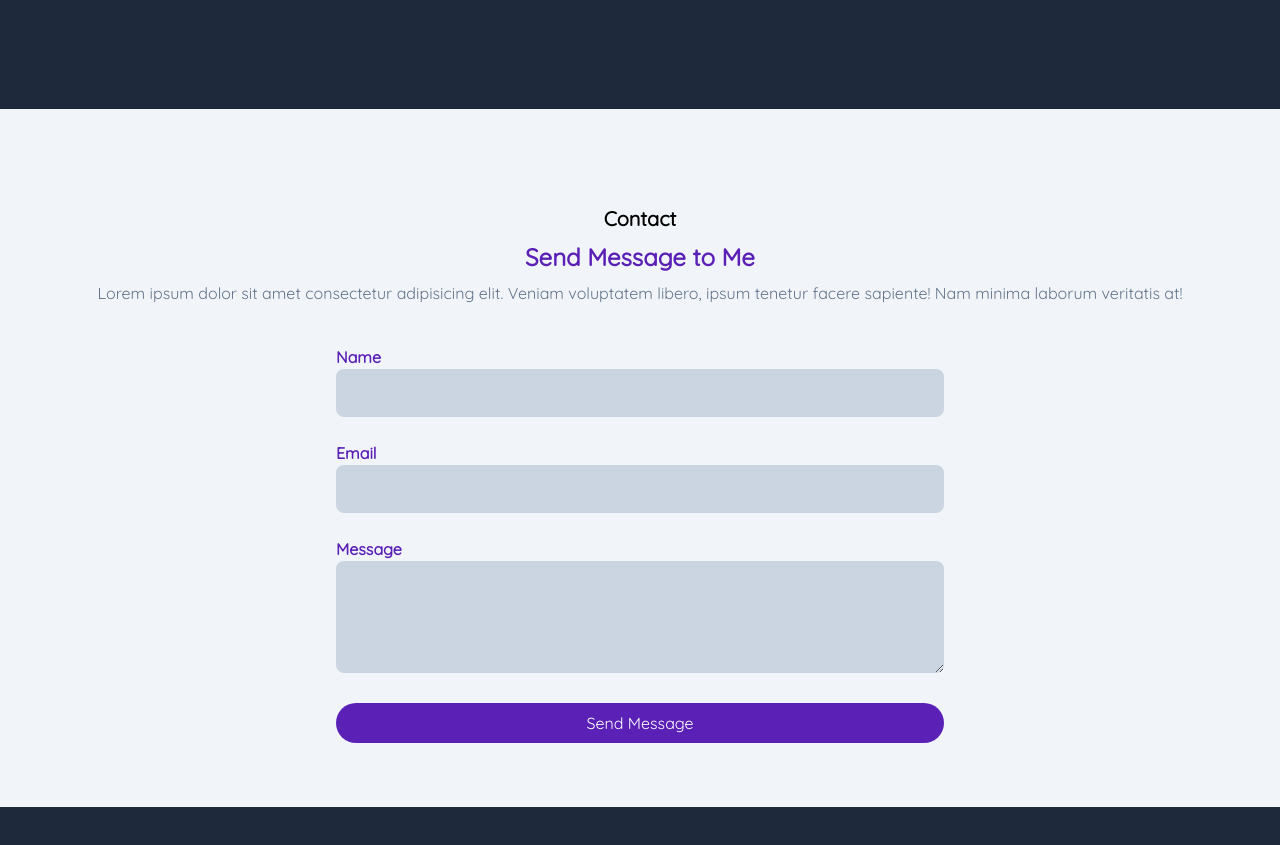
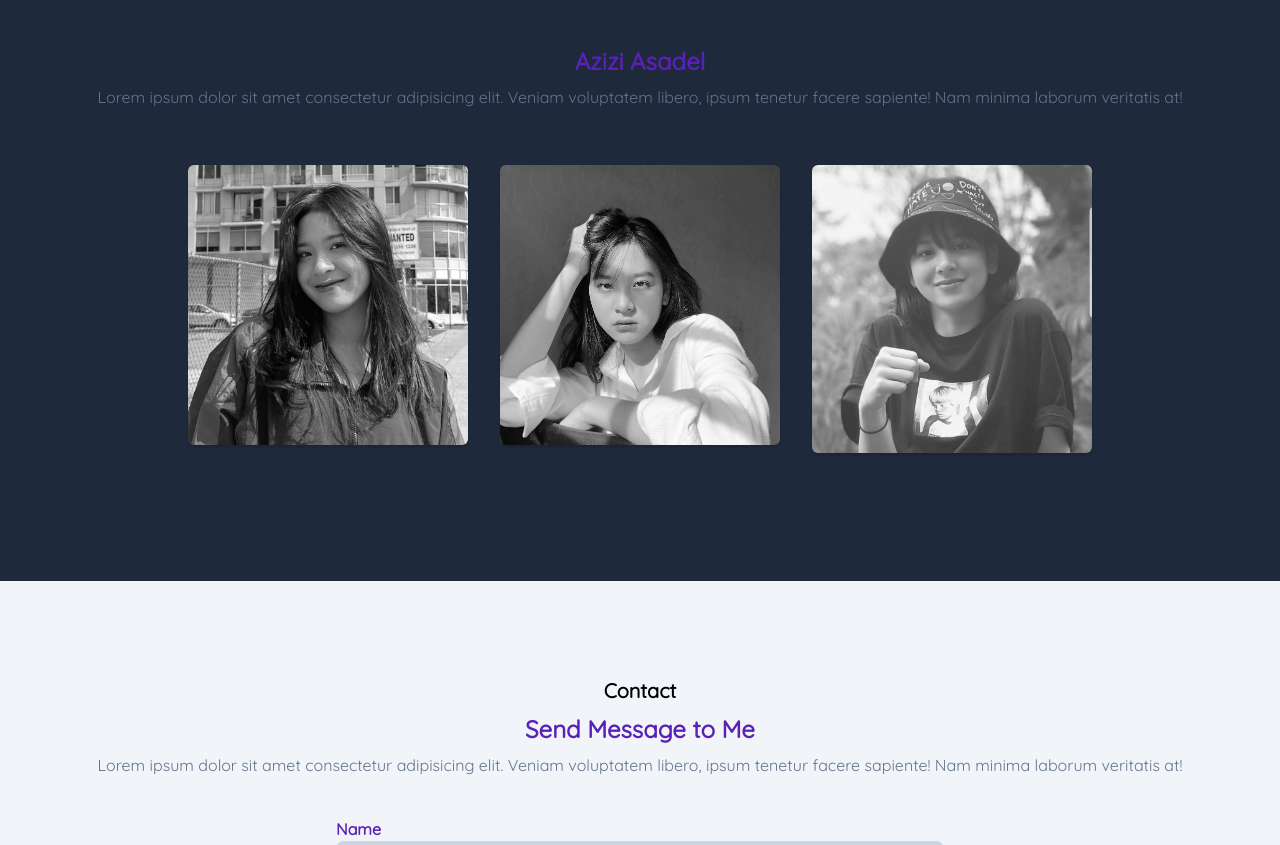
Before and after one commit to NaraMizaru/portfolio-v2, a website: page index.html in a window 1280 px wide. Shown: the part 2956-3801 px from the top of the page. Drawn offline with Linux system fonts and the light colour scheme.

Commit message:
add azizi gallery

```diff
--- a/index.html
+++ b/index.html
@@ -209,6 +209,29 @@
         </div>
       </div>
     </div>
+    <div class="w-full px-4 mb-10 justify-center text-center">
+      <h2 class="text-primary font-bold mb-2 text-2xl">Azizi Asadel</h2>
+      <p class="text-subtitle">Lorem ipsum dolor sit amet consectetur adipisicing elit.
+        Veniam voluptatem libero, ipsum tenetur facere sapiente! Nam minima laborum veritatis at!
+      </p>
+    </div>
+    <div class="w-full px-4 flex flex-wrap justify-center">
+      <div class="mb-12 p-4 md:w-1/4">
+        <div class="rounded-md shadow-md overflow-hidden transition duration-300 ease-in-out filter grayscale hover:grayscale-0 hover:scale-105">
+          <a href="./assets/img/gallery/zee.jpg" data-lightbox="mygallery"><img src="./assets/img/gallery/zee.jpg" alt="Justina 1"></a>
+        </div>
+      </div>
+      <div class="mb-12 p-4 md:w-1/4">
+        <div class="rounded-md shadow-md overflow-hidden transition duration-300 ease-in-out filter grayscale hover:grayscale-0 hover:scale-105">
+          <a href="./assets/img/gallery/zee2.jpg" data-lightbox="mygallery"><img src="./assets/img/gallery/zee2.jpg" alt="Justina 2"></a>
+        </div>
+      </div>
+      <div class="mb-12 p-4 md:w-1/4">
+        <div class="rounded-md shadow-md overflow-hidden transition duration-300 ease-in-out filter grayscale hover:grayscale-0 hover:scale-105">
+          <a href="./assets/img/gallery/zee3.jpg" data-lightbox="mygallery"><img src="./assets/img/gallery/zee3.jpg" alt="Justina 3"></a>
+        </div>
+      </div>
+    </div>
   </section>
 
   <!-- Contact -->
```
Also changed, not shown: assets/img/gallery/zee.jpg (added), assets/img/gallery/zee2.jpg (added), assets/img/gallery/zee3.jpg (added).
